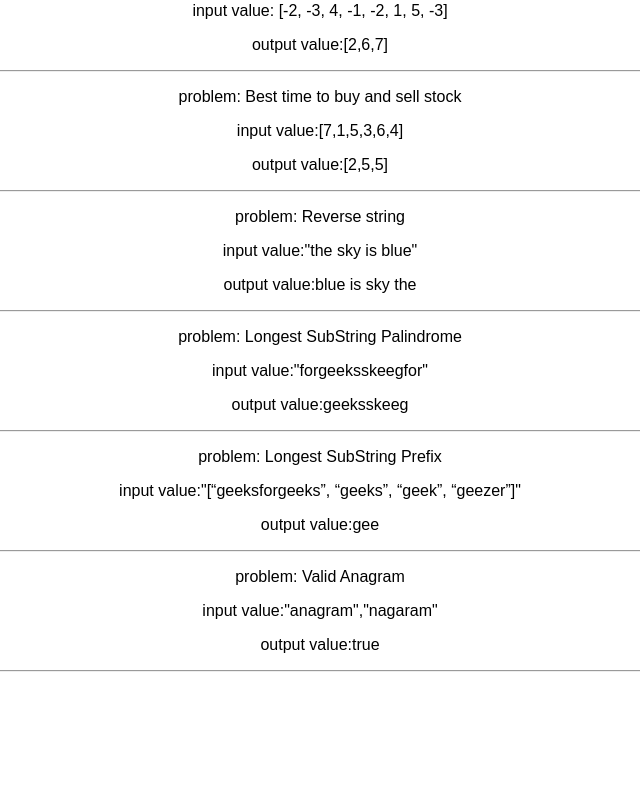
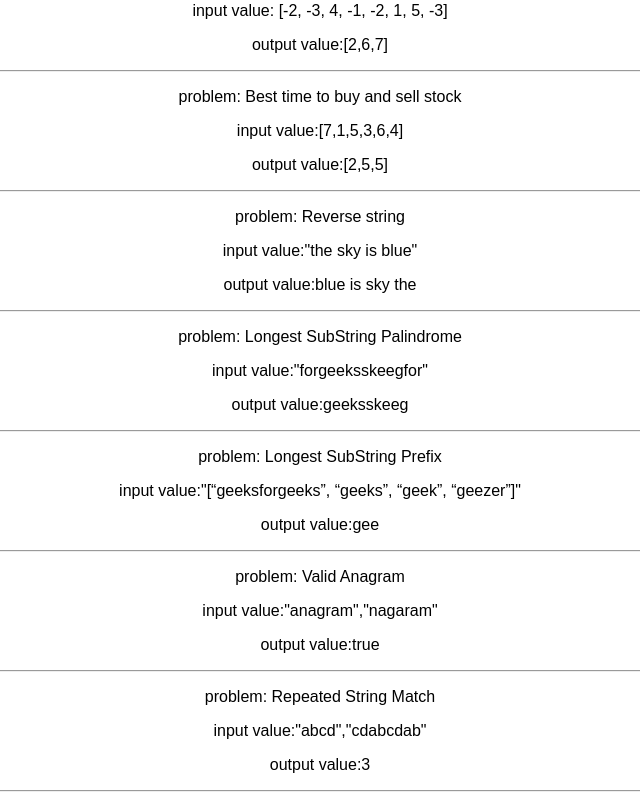
Before and after one commit to ebala96/problem_solving, a React (Create React App) app: page / in a window 1280 px wide. Shown: the part 640-1440 px from the top of the page, without its empty margins (320-960 px from the left). Before the commit the page ends 1320 px from the top, so only its background shows below. Built offline with nearby package versions, Linux system fonts and the light colour scheme.

Commit message:
Repeated String Match

```diff
--- a/src/App.js
+++ b/src/App.js
@@ -9,6 +9,7 @@ import reverseString from "./problems/reverse_string";
 import longestPalindromicSubString from "./problems/longest_palindromic_substring";
 import longest_common_prefix from "./problems/longest_common_prefix";
 import validAnagram from "./problems/valid_anagram";
+import repeatedStringMatch from "./problems/repeated_string_match";
 
 export default function App() {
   return (
@@ -93,6 +94,15 @@ export default function App() {
         </p>
       </div>
       <hr></hr>
+      <div>
+        <p>problem: Repeated String Match</p>
+        <p>input value:"abcd","cdabcdab" </p>
+        <p>
+          output value:
+          {JSON.stringify(repeatedStringMatch("abcd", "cdabcdab"))}
+        </p>
+      </div>
+      <hr></hr>
     </div>
   );
 }
--- /dev/null
+++ b/src/problems/repeated_string_match.js
@@ -0,0 +1,32 @@
+// Repeated String Match
+// Given two strings a and b, return the minimum number of
+// times you should repeat string a so that string b is a
+// substring of it. If it is impossible for b to be a substring of
+// a after repeating it, return -1
+
+var repeatedStringMatch = (s1, s2) => {
+  //   let count = Math.ceil(s2.length / s1.length);
+  //   if (s1.repeat(count).includes(s2)) {
+  //     return count;
+  //   }
+  //   if (s1.repeat(count + 1).includes(s2)) {
+  //     return count + 1;
+  //   }
+
+  //   return -1;
+  let str = "";
+  let count = 0;
+
+  while (str.length <= s1.length + s2.length) {
+    str += s1;
+    count++;
+
+    if (str.includes(s2)) {
+      return count;
+    }
+  }
+
+  return -1;
+};
+
+export default repeatedStringMatch;
```
